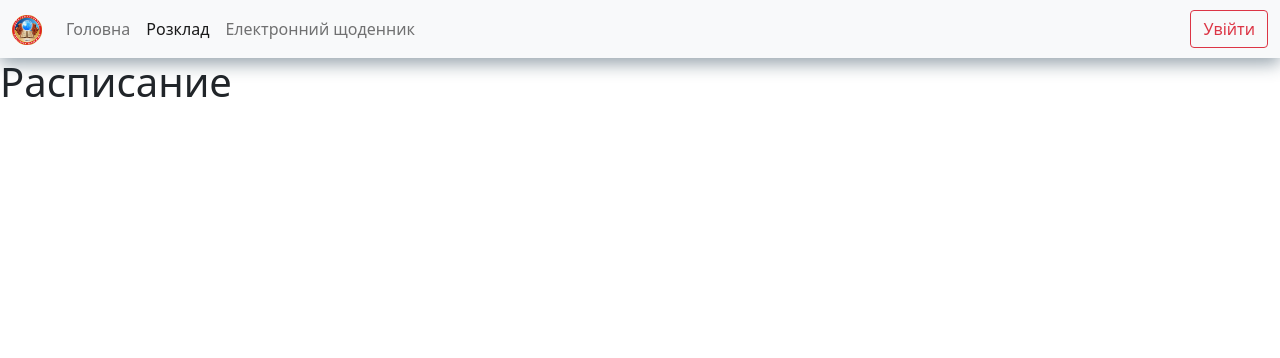
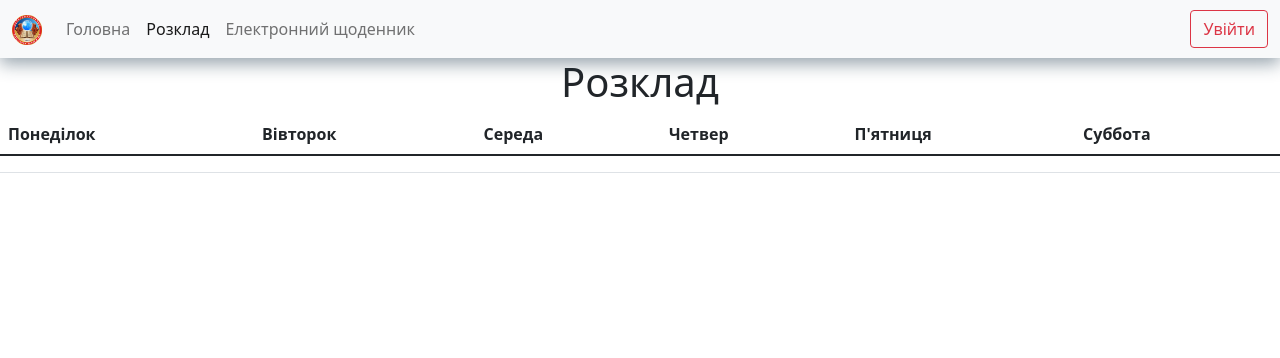
Before and after one commit to Gerfest/Lyceum, a Django app: page /schedule/ in a window 1280 px wide. Shown: the top 358 px of the page. Run offline with Django 3.2, Linux system fonts and the light colour scheme; lists and menus that the app fills with data are empty.

Commit message:
Added table in schedule

```diff
--- a/static/css/schedule.css
+++ b/static/css/schedule.css
@@ -0,0 +1,3 @@
+h1 {
+    text-align: center;
+}
--- a/templates/schedule.html
+++ b/templates/schedule.html
@@ -6,7 +6,31 @@
 {% endblock %}
 
 {% block content %}
-    <h1>Расписание</h1>
+    <h1>Розклад</h1>
+    <section>
+        <table class="table">
+            <thead>
+            <tr>
+                <th scope="col">Понеділок</th>
+                <th scope="col">Вівторок</th>
+                <th scope="col">Середа</th>
+                <th scope="col">Четвер</th>
+                <th scope="col">П'ятниця</th>
+                <th scope="col">Суббота</th>
+            </tr>
+            </thead>
+            <tbody>
+            <tr>
+                <td></td>
+                <td></td>
+                <td></td>
+                <td></td>
+                <td></td>
+                <td></td>
+            </tr>
+            </tbody>
+        </table>
+    </section>
 {% endblock %}
 
 {% block js %}
```
